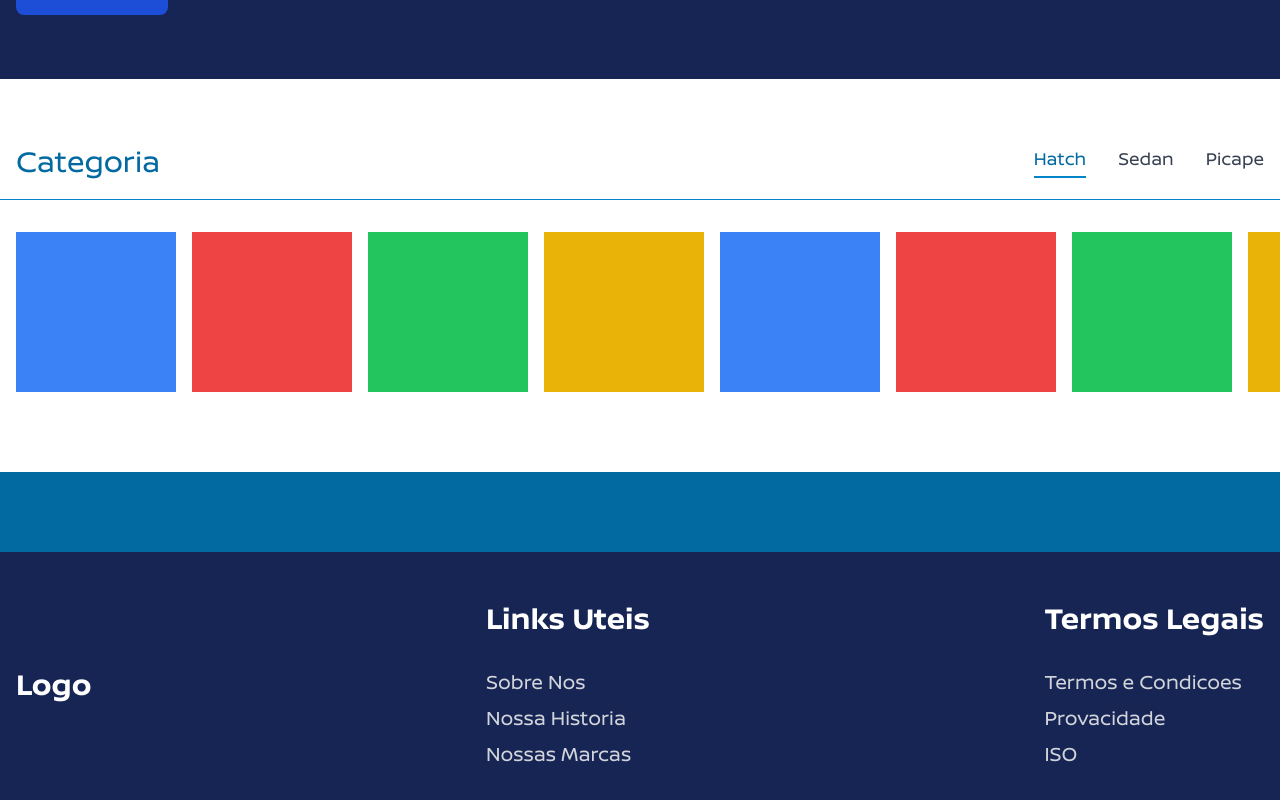
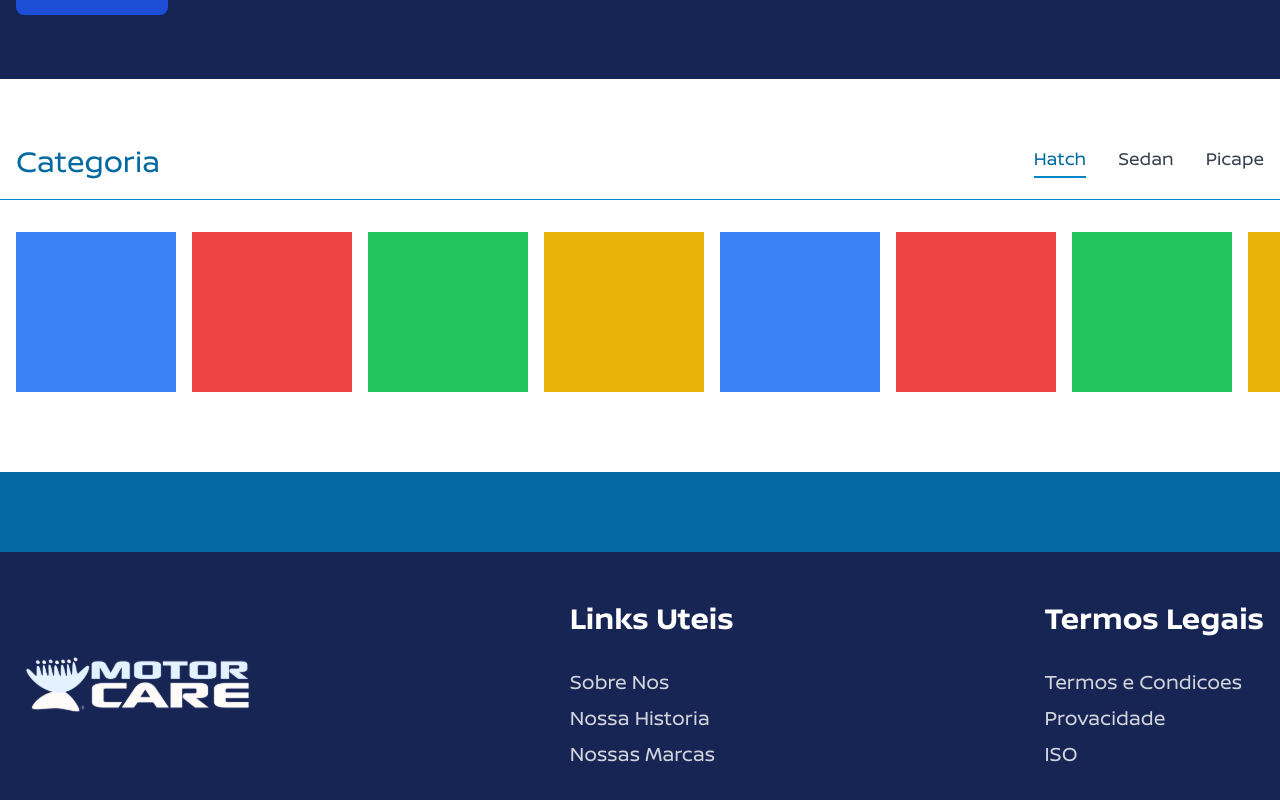
Before and after one commit to megaafu/motorcare, a Next.js app: page / in a window 1280 px wide. Shown: the part 605-1405 px from the top of the page. Built offline with nearby package versions, Linux system fonts and the light colour scheme.

Commit message:
[MotorCare] refacture: Added Logo on Footer

```diff
--- a/src/app/components/footer.tsx
+++ b/src/app/components/footer.tsx
@@ -16,9 +16,7 @@ const footer = () => {
     <div className=" bg-blue-950 w-full">
       <div className='flex justify-between max-w-screen-xl gap-x-8 gap-y-4 px-4 py-8 mx-auto lg:py-12 '>
           <div className=' place-self-center'>
-            <span className='text-3xl font-bold text-white'>
-              Logo
-            </span>
+            <img src="/images/footer-logo.svg" alt="MotorCare"/>
           </div>
           <div className=''>
             <h4 className='text-3xl font-bold text-white'>Links Uteis</h4>
```
